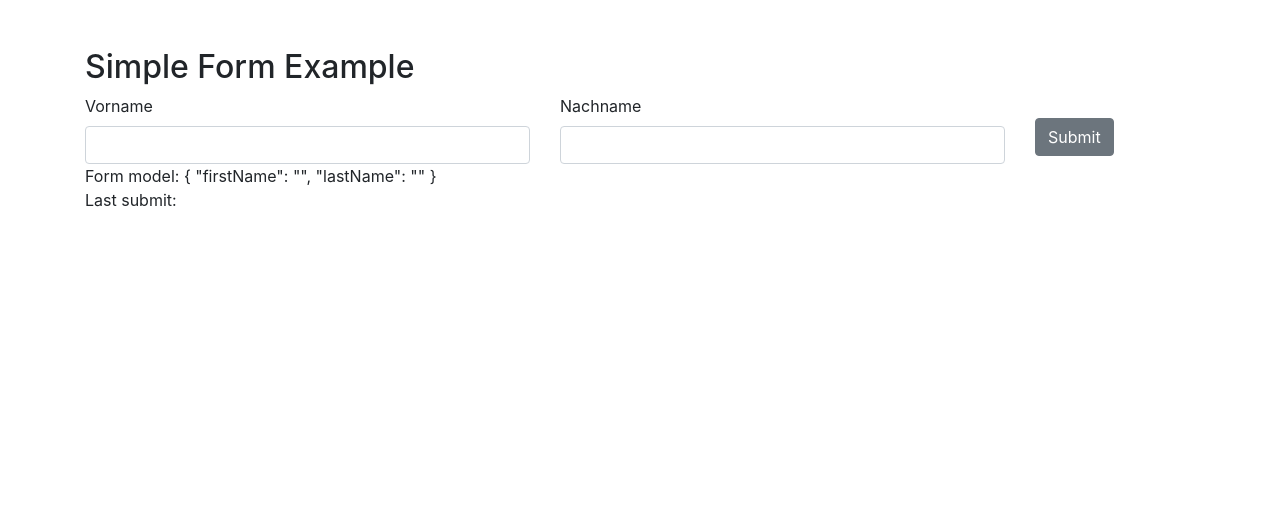
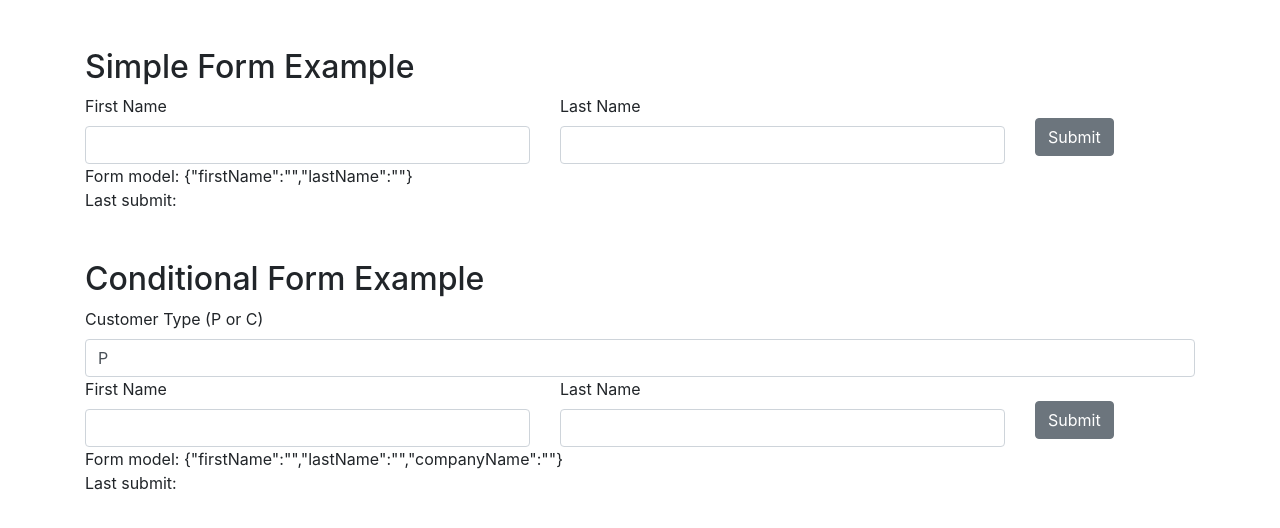
Before and after one commit to romasch/angular-forms-experiment, an Angular app: page / in a window 1280 px wide. Shown: the top 528 px of the page. Built offline with nearby package versions, Linux system fonts and the light colour scheme.

Commit message:
Add example with conditionally displayed fields.

```diff
--- a/src/app/app.component.html
+++ b/src/app/app.component.html
@@ -1 +1,2 @@
 <app-simple-form-example></app-simple-form-example>
+<app-conditional-form-example></app-conditional-form-example>
--- a/src/app/app.module.ts
+++ b/src/app/app.module.ts
@@ -5,13 +5,15 @@ import { AppComponent } from './app.component';
 import { TextInputDirective } from './text-input.directive';
 import { NumberInputDirective } from './number-input.directive';
 import { SimpleFormExampleComponent } from './simple-form-example/simple-form-example.component';
+import { ConditionalFormExampleComponent } from './conditional-form-example/conditional-form-example.component';
 
 @NgModule({
   declarations: [
     AppComponent,
     TextInputDirective,
     NumberInputDirective,
-    SimpleFormExampleComponent
+    SimpleFormExampleComponent,
+    ConditionalFormExampleComponent
   ],
   imports: [
     BrowserModule
--- /dev/null
+++ b/src/app/conditional-form-example/conditional-form-example.component.html
@@ -0,0 +1,42 @@
+<div class="container mt-5">
+	<h2>Conditional Form Example</h2>
+	<form (submit)="submit()">
+		<div class="row">
+			<div class="col-12">
+				<label>Customer Type (P or C)</label>
+				<input [efControl]="form.customerType" class="form-control" type="text">
+			</div>
+		</div>
+
+		<div class="row" *ngIf="form.customerType.value === 'P'">
+			<div class="col-5">
+				<label>First Name</label>
+				<input [efControl]="form.privateCustomer.firstName" class="form-control" type="text">
+			</div>
+			<div class="col-5">
+				<label>Last Name</label>
+				<input [efControl]="form.privateCustomer.lastName" class="form-control" type="text">
+			</div>
+			<div class="col-2">
+				<button class="btn btn-secondary mt-4">Submit</button>
+			</div>
+		</div>
+		<div class="row" [class.d-none]="form.customerType.value !== 'C'">
+			<div class="col-5">
+				<label>Company Name</label>
+				<input [efControl]="form.companyCustomer.name" class="form-control" type="text">
+			</div>
+			<div class="col-5">
+			</div>
+			<div class="col-2">
+				<button class="btn btn-secondary mt-4">Submit</button>
+			</div>
+		</div>
+	</form>
+	<div class="row">
+		<div class="col-12">Form model: {{getJson()}}</div>
+	</div>
+	<div class="row">
+		<div class="col-12">Last submit: {{submitted}}</div>
+	</div>
+</div>
--- /dev/null
+++ b/src/app/conditional-form-example/conditional-form-example.component.ts
@@ -0,0 +1,37 @@
+import {Component} from '@angular/core';
+import {ControlledInputImpl} from '../controlled-input';
+
+@Component({
+    selector: 'app-conditional-form-example',
+    templateUrl: './conditional-form-example.component.html',
+    styleUrls: ['./conditional-form-example.component.scss']
+})
+export class ConditionalFormExampleComponent {
+
+    form = {
+        customerType: new ControlledInputImpl<string>('P'),
+        privateCustomer: {
+            firstName: new ControlledInputImpl<string>(''),
+            lastName: new ControlledInputImpl<string>(''),
+        },
+        companyCustomer: {
+            name: new ControlledInputImpl<string>('')
+        }
+    };
+
+    submitted: string;
+
+    submit(): boolean {
+        this.submitted = this.getJson();
+        return false;
+    }
+
+    getJson(): string {
+        const form = {
+            firstName: this.form.privateCustomer.firstName.value,
+            lastName: this.form.privateCustomer.lastName.value,
+            companyName: this.form.companyCustomer.name.value
+        };
+        return JSON.stringify(form);
+    }
+}
--- a/src/app/simple-form-example/simple-form-example.component.html
+++ b/src/app/simple-form-example/simple-form-example.component.html
@@ -3,11 +3,11 @@
 	<form (submit)="submit()">
 		<div class="row">
 			<div class="col-5">
-				<label>Vorname</label>
+				<label>First Name</label>
 				<input [efControl]="form.firstName" class="form-control" type="text">
 			</div>
 			<div class="col-5">
-				<label>Nachname</label>
+				<label>Last Name</label>
 				<input [efControl]="form.lastName" class="form-control" type="text">
 			</div>
 			<div class="col-2">
--- a/src/app/simple-form-example/simple-form-example.component.ts
+++ b/src/app/simple-form-example/simple-form-example.component.ts
@@ -21,8 +21,10 @@ export class SimpleFormExampleComponent {
     }
 
     getJson(): string {
-        const form = {firstName: this.form.firstName.value, lastName: this.form.lastName.value};
-        return JSON.stringify(form, undefined, 2);
+        const form = {
+            firstName: this.form.firstName.value,
+            lastName: this.form.lastName.value
+        };
+        return JSON.stringify(form);
     }
-
 }
--- a/src/app/text-input.directive.ts
+++ b/src/app/text-input.directive.ts
@@ -35,6 +35,7 @@ export class TextInputDirective {
 
     @HostListener('blur')
     blur(): void {
+        console.log('blurred');
         const conflict: boolean = this.isConflict;
         const value = this.element.nativeElement.value;
         this.isFocused = false;
@@ -45,6 +46,14 @@ export class TextInputDirective {
         } else {
             this.control.onValueChange(value);
         }
+    }
+
+    @HostListener('keydown.tab')
+    tab() {
+        // Needs to be caught, because the tab happens before the blur event, and thus it has a potential to
+        // lose focus on the next input element if it is conditionally displayed.
+        this.blur();
+        // TODO: avoid double change event
     }
 
     @HostListener('keydown.esc')
```
Also changed, not shown: src/app/conditional-form-example/conditional-form-example.component.scss (added), 1 other file (tests, documents, lock files or other folders).
